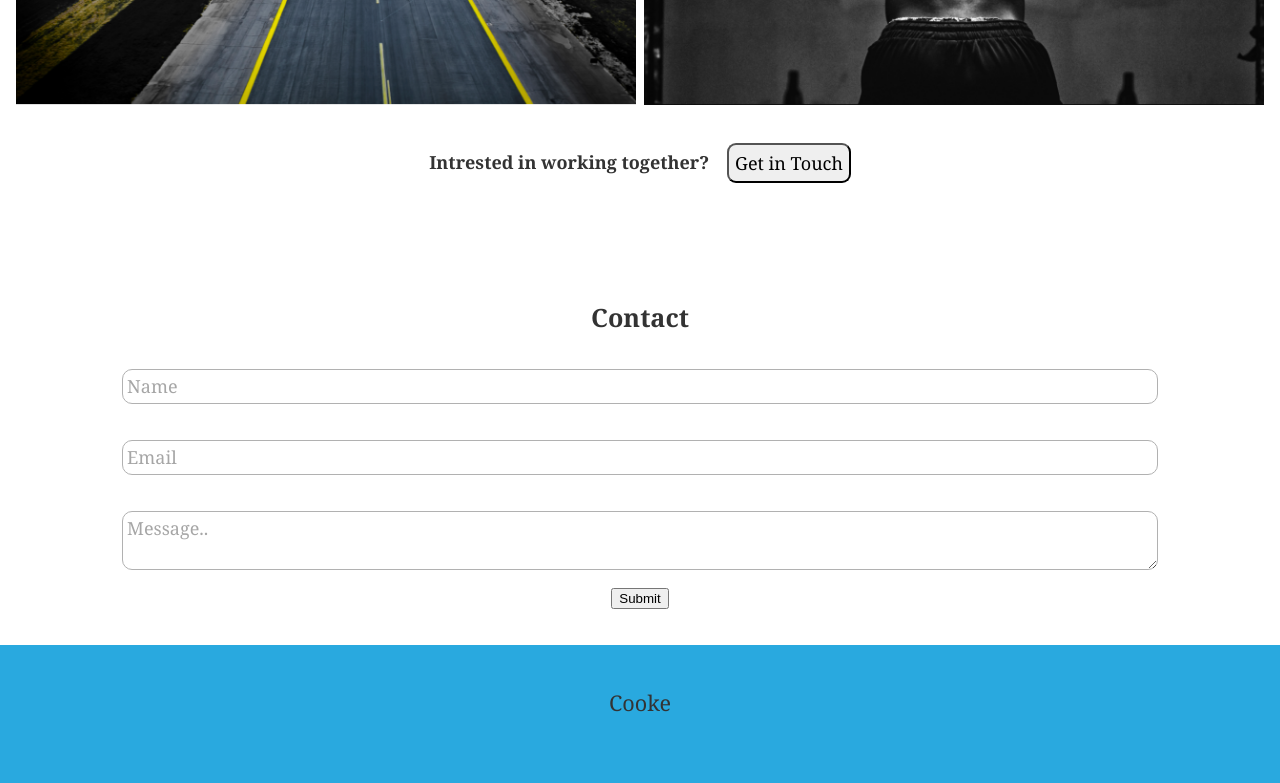
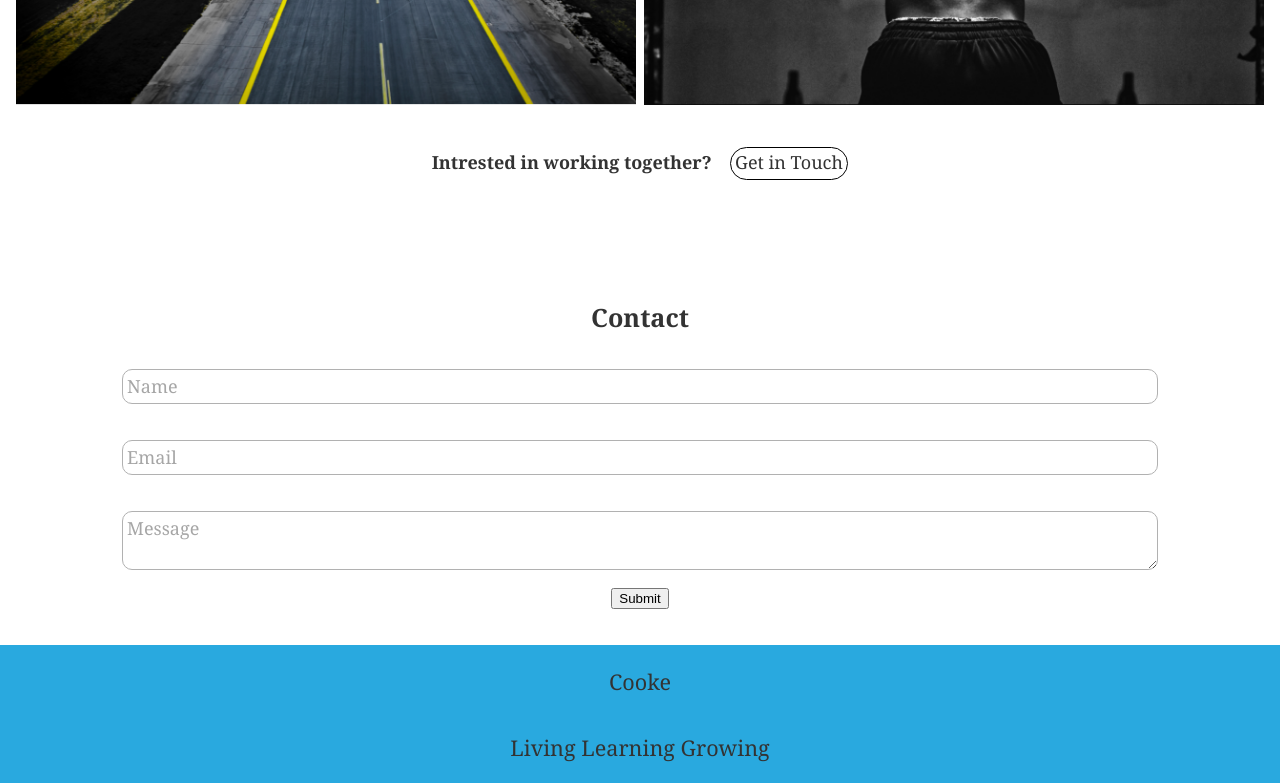
Before and after one commit to cook1e20/SCookeportfolio, a React (Create React App) app: page / in a window 1280 px wide. Shown: the part 2000-2783 px from the top of the page. Built offline with nearby package versions, Linux system fonts and the light colour scheme; what @fortawesome/fontawesome-free-brands would draw is missing.

Commit message:
Links Fixed

```diff
--- a/src/About.js
+++ b/src/About.js
@@ -4,7 +4,7 @@ import './stylesheets/Work.css';
 import HeroImg from './img/Me.png';
 
 const About = () => (
-  <div className="Container about">
+  <div className="Container about" id="About">
     <div className="column-md-6 img-hide">
 
       <img className="heroImg" src={HeroImg} alt="Stephen Cooke" />
--- a/src/Contact.js
+++ b/src/Contact.js
@@ -8,18 +8,22 @@ export default class Contact extends Component {
     this.state = {
       Name: 'Name',
       Email: 'Email',
-      Message: 'Message..',
+      Message: 'Message',
     };
 
     this.handleChange = this.handleChange.bind(this);
+    this.selected = this.selected.bind(this);
   }
 
-  handleChange(event) {
-    const { name } = event.target;
-    if (name === event.target.value.slice(0, name.length)) {
+  selected(event) {
+    if (event.target.name === event.target.value) {
       this.setState({ [event.target.name]: '' });
     }
-    this.setState({ [event.target.name]: event.target.value });
+  }
+
+
+  handleChange(event) {
+    this.setState({ [event.target.name]: event.value });
   }
 
   render() {
@@ -29,14 +33,14 @@ export default class Contact extends Component {
       <div id="contact-form">
         <h3 className="title">Contact</h3>
         <form name="contact" id="contact-form" method="POST" netlify="true">
-
-          <input type="text" id="Name" name="Name" value={Name} onChange={this.handleChange} />
-          <input type="email" id="Email" name="Email" value={Email} onChange={this.handleChange} />
-          <textarea type="text" id="addit" name="Message" value={Message} onChange={this.handleChange} />
+          <input type="text" id="Name" name="Name" value={Name} onSelect={this.selected} onChange={this.handleChange} />
+          <input type="email" id="Email" name="Email" value={Email} onSelect={this.selected} onChange={this.handleChange} />
+          <textarea type="text" id="addit" name="Message" value={Message} onSelect={this.selected} onChange={this.handleChange} />
 
           <button type="submit">Submit</button>
         </form>
       </div>
+
     );
   }
 }
--- a/src/Navbar.js
+++ b/src/Navbar.js
@@ -53,7 +53,7 @@ export default class Navbar extends Component {
             <li className="nav-item"><a href="#Home">Home</a></li>
             <li className="nav-item"><a href="#About">About</a></li>
             <li className="nav-item"><a href="#Work">Work</a></li>
-            <li className="nav-item"><a href="#Contact">Contact</a></li>
+            <li className="nav-item"><a href="#contact-form">Contact</a></li>
           </ul>
         </div>
 
--- a/src/Work.js
+++ b/src/Work.js
@@ -5,30 +5,33 @@ import SCookeImg from './img/SCooke.png';
 import PowerImg from './img/Power.png';
 
 const Work = () => (
-  <div>
+  <div id="Work">
     <h3>My Work So Far</h3>
     <div className="Container">
-      <WorkItem address={SCookeImg} alt="Image of S Cooke Limited Website" />
-      <WorkItem address={PowerImg} alt="Image of Powerlifting Coaching website" />
+      <WorkItem address={SCookeImg} alt="Image of S Cooke Limited Website" href="https://cranky-thompson-c7792f.netlify.com/" />
+      <WorkItem address={PowerImg} alt="Image of Powerlifting Coaching website" href="https://naughty-darwin-edaddf.netlify.com/" />
     </div>
     <div className="Calltoaction">
       <h4>Intrested in working together?</h4>
-      <button type="submit" className="inTouch">Get in Touch</button>
+      <a href="#contact-form" className="inTouch">Get in Touch</a>
     </div>
   </div>
 
 );
 
 
-const WorkItem = ({ address, alt }) => (
+const WorkItem = ({ address, alt, href }) => (
   <div className="column-md-6 column-full-12">
-    <img src={address} alt={alt} />
+    <a href={href}>
+      <img src={address} alt={alt} />
+    </a>
   </div>
 );
 
 WorkItem.propTypes = {
   address: PropTypes.string.isRequired,
   alt: PropTypes.string.isRequired,
+  href: PropTypes.string.isRequired,
 };
 
 export default Work;
--- a/src/stylesheets/Footer.css
+++ b/src/stylesheets/Footer.css
@@ -4,6 +4,9 @@
   font-size: 1.5rem;
 }
 
+#footer p {
+  margin: 0;
+}
 #logo {
   padding: 1em;
 }
@@ -24,11 +27,11 @@ svg {
 }
 
 .socialMedia a:hover {
-  transform: scale(0.8);
+  transform: scale(1.3);
 }
 
 .footerText {
   text-align: center;
   margin: 0;
-  padding: 1em;
+  padding: 0.75em;
 }
--- a/src/stylesheets/Header.css
+++ b/src/stylesheets/Header.css
@@ -1,5 +1,5 @@
 .HeadContainer {
-  background: linear-gradient(180deg, #ffffff 0%, rgba(255, 255, 255, 0) 99.98%),
+  background: linear-gradient(0deg, #ffffff 0%, rgba(255, 255, 255, 0) 99.98%),
     #f0eeec;
 }
 .titleLeft {
@@ -8,7 +8,7 @@
   display: flex;
   justify-content: center;
   flex-direction: column;
-  background: linear-gradient(180deg, #ffffff 0%, rgba(255, 255, 255, 0) 99.98%),
+  background: linear-gradient(0deg, #ffffff 0%, rgba(255, 255, 255, 0) 100%),
     #f0eeec;
 }
 .titleLeft .title {
--- a/src/stylesheets/Navbar.css
+++ b/src/stylesheets/Navbar.css
@@ -22,11 +22,12 @@ a {
 }
 
 .flex-nav {
-  margin: 0 2rem 0 2rem;
+  padding: 0 2rem 0 2rem;
   border-bottom: solid 1.5px #888;
   display: grid;
   grid-template-columns: repeat(12, 1fr);
   grid-template-rows: auto;
+  background-color: rgb(240, 238, 236);
 }
 
 .column-4 {
@@ -51,6 +52,7 @@ a {
   color: #888;
   text-decoration: none;
   outline: none;
+  background-color: rgb(240, 238, 236);
 }
 
 #bars {
@@ -64,7 +66,7 @@ a {
 
 .flex-nav ul.active {
   display: flex;
-  background: #fff;
+  background: rgb(240, 238, 236);
 }
 .flex-nav ul.active li {
   margin: 0.5rem 0;
--- a/src/stylesheets/Work.css
+++ b/src/stylesheets/Work.css
@@ -36,11 +36,14 @@ img {
   align-items: center;
 }
 .inTouch {
-  font-family: "Titillium Web", "Mercury SSm B", georgia, "times new roman";
+  font-family: georgia, "times new roman", "Open Sans", sans-serif;
   font-size: 1em;
   margin-left: 1em;
-  border-radius: 0.5em;
-  height: 2.2em;
+  line-height: 1.2em;
+  color: rgb(51, 51, 51);
+  border: 1px solid Black;
+  border-radius: 2em;
+  padding: 0.25em;
 }
 
 @media (min-width: 52rem) {
```
